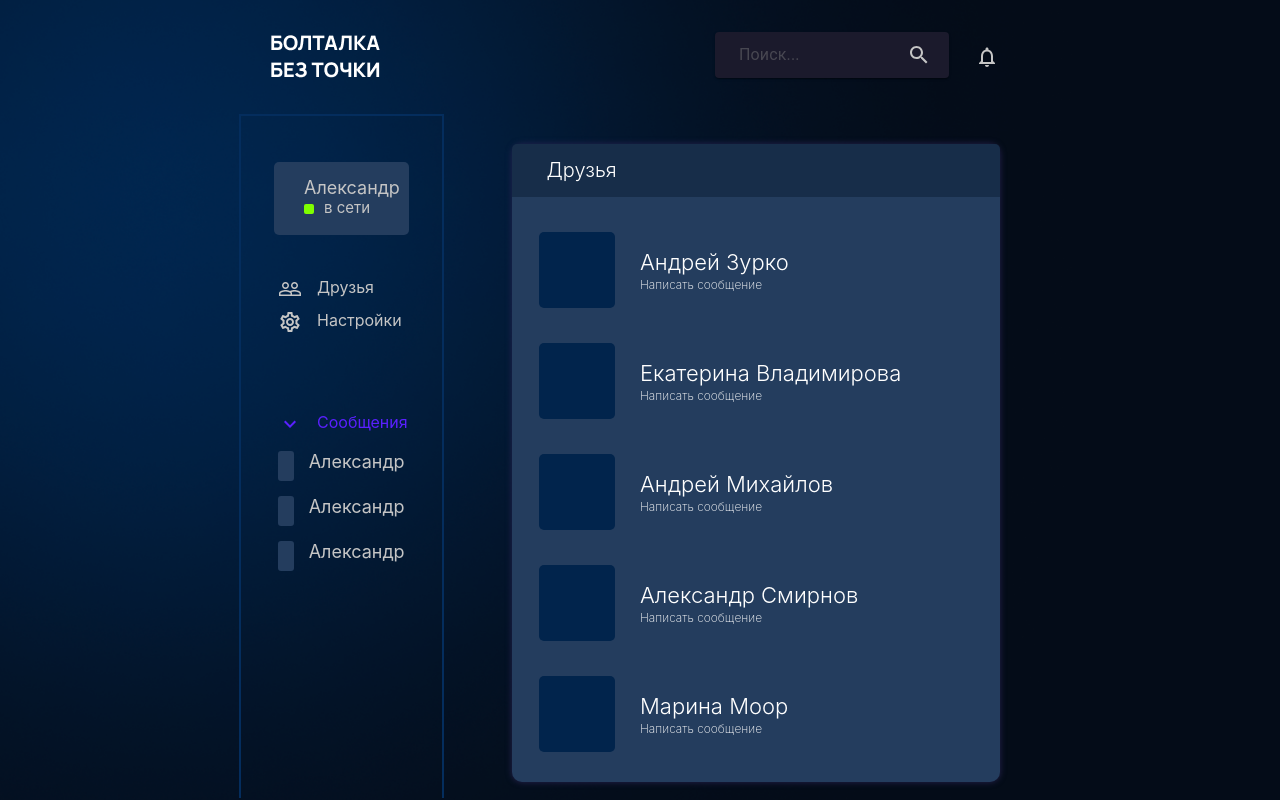
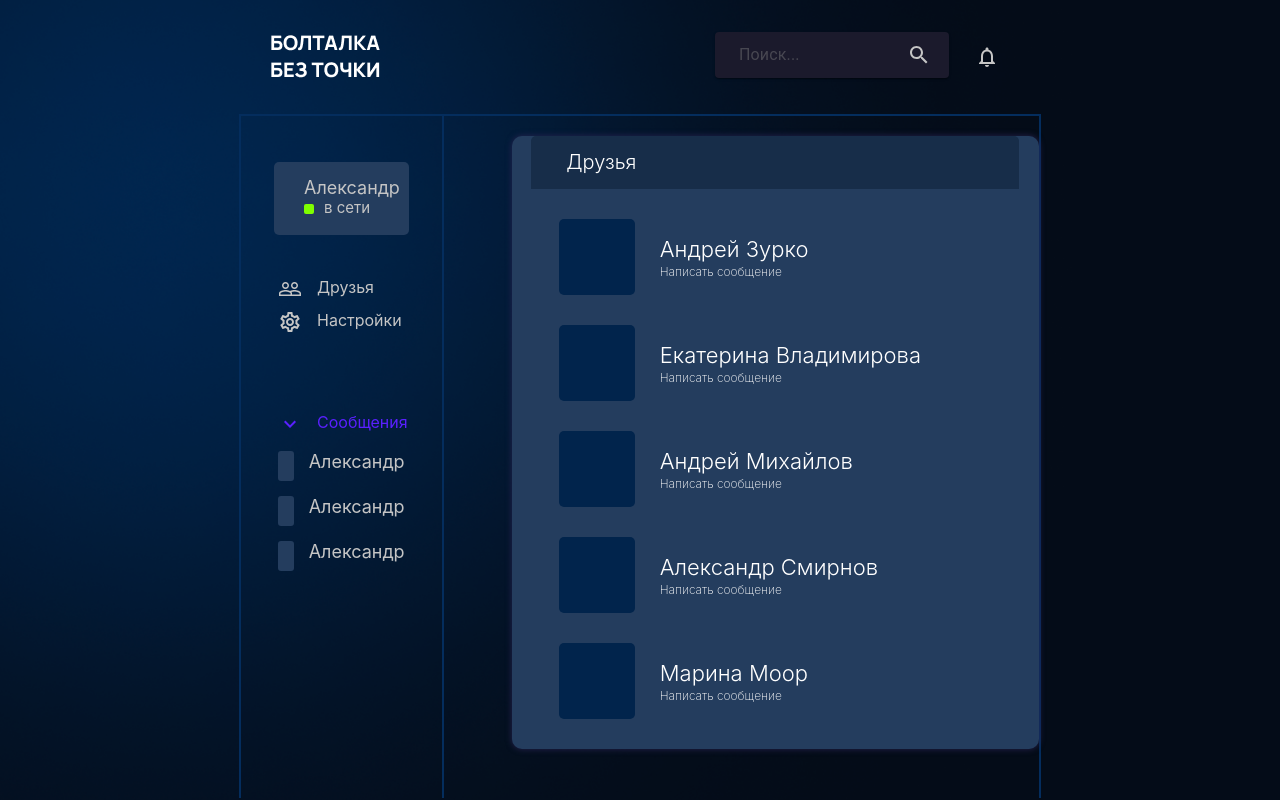
Before and after one commit to Melly5/first-team-shift, a React (Create React App) app: page /friends in a window 1280 px wide. Built offline with nearby package versions, Linux system fonts and the light colour scheme.

Commit message:
fix style

```diff
--- a/src/components/FriendsList/FriendsList.css
+++ b/src/components/FriendsList/FriendsList.css
@@ -1,5 +1,11 @@
 .friendslist {
-    padding: 30px 68px 80px 68px;;
+    display: flex;
+    flex-direction: column;
+    width: 75%;
+    border-top: 2px solid var(--border);
+    border-right: 2px solid var(--border);
+    padding-top: 20px ;
+    padding-left: 68px;
 }
 .container {
     box-sizing: border-box;
@@ -41,7 +47,7 @@
     display: flex;
     justify-content: center;
     align-items: center;
-    margin-top: 35px;
+    margin-top: 30px;
 }
 
 
```
